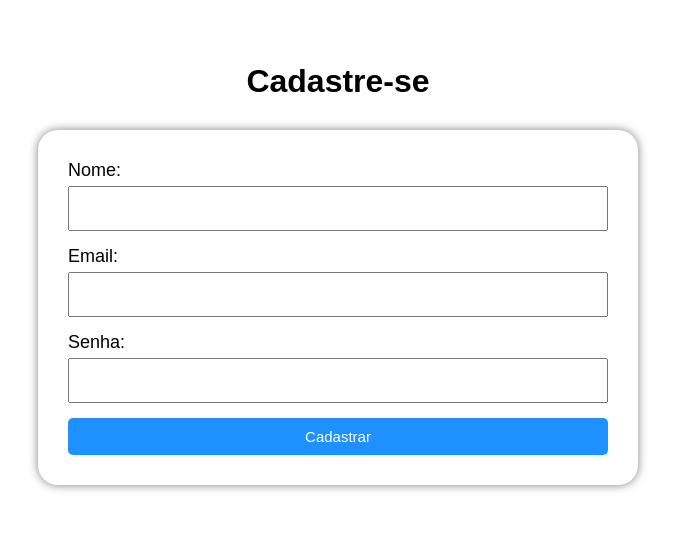
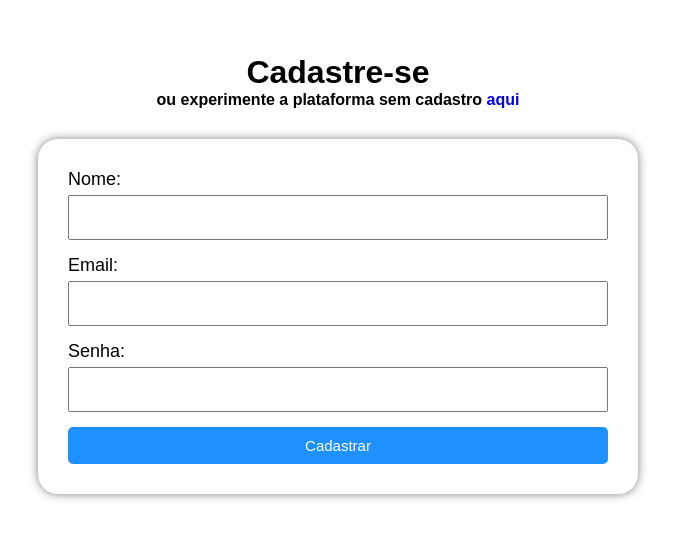
Before and after one commit to Gabriel-Sales-Mendonca/controlaestoque, a React (Create React App) app: page /register in a window 1280 px wide. Shown: the part 126-664 px from the top of the page, without its empty margins (302-977 px from the left). Built offline with nearby package versions, Linux system fonts and the light colour scheme.

Commit message:
Finalizei a página de cadastro

```diff
--- a/src/pages/Register/index.js
+++ b/src/pages/Register/index.js
@@ -4,6 +4,7 @@ export default function Register() {
     return (
         <div className='centralizer'>
             <h1>Cadastre-se</h1>
+            <h4>ou experimente a plataforma sem cadastro <a href='/experimental'>aqui</a></h4>
             <Form className='form-container'>
                 <form>
                     <label for="name">Nome:</label>
```
